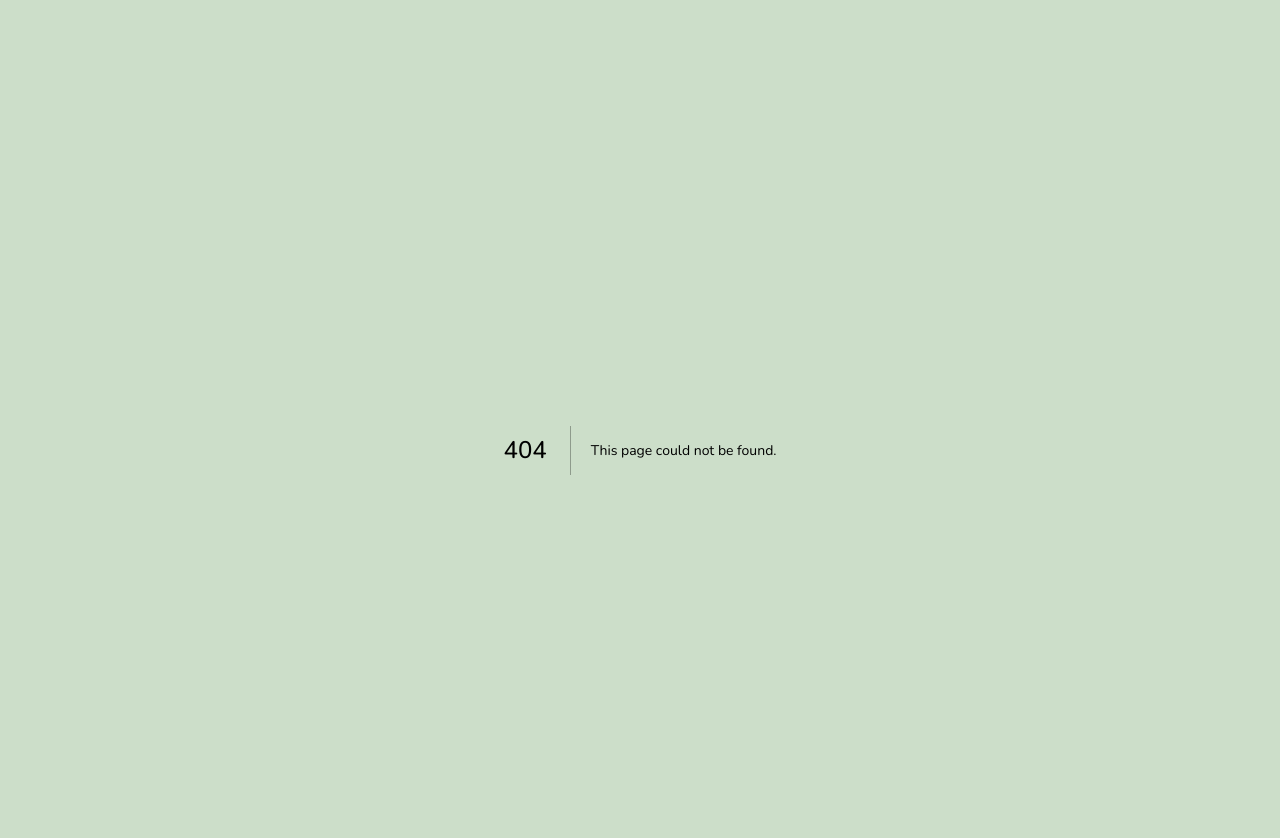
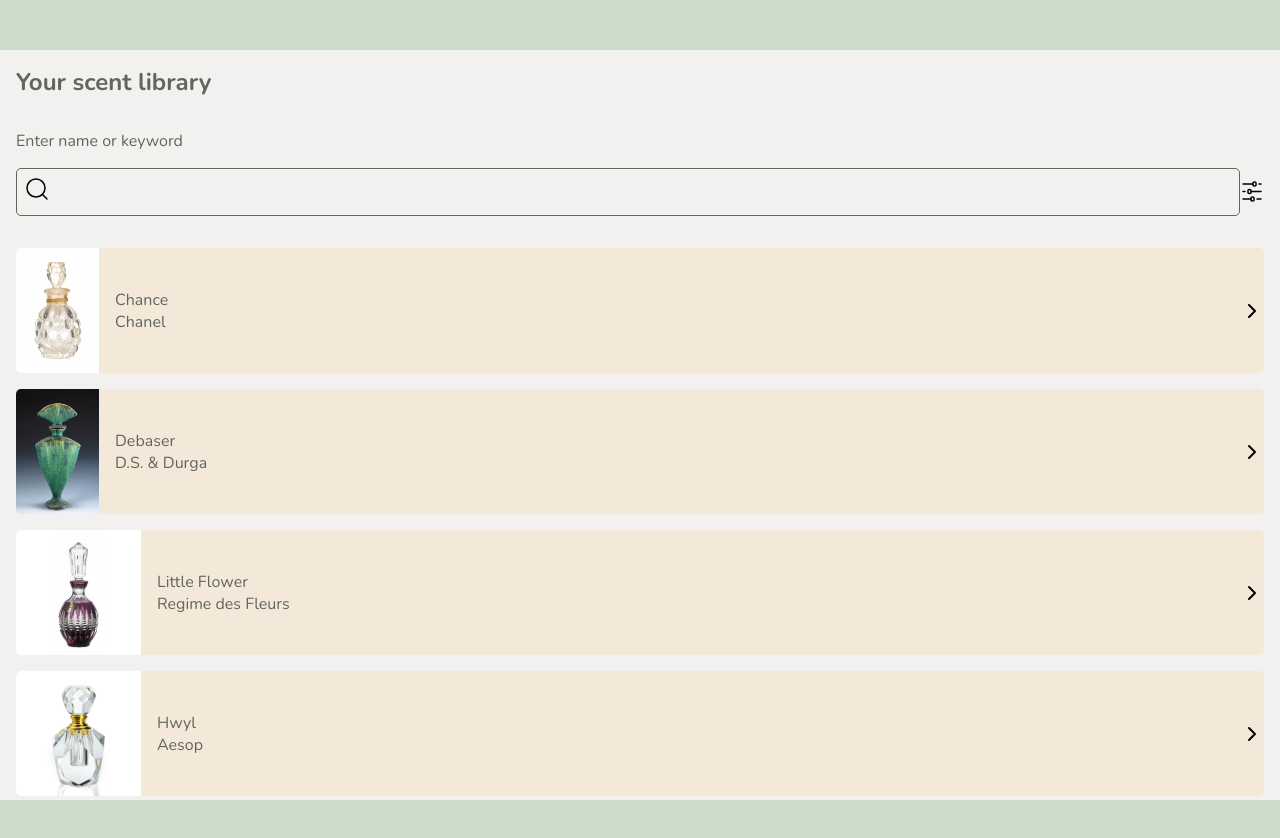
Before and after one commit to iamtimleonard/osme, a Next.js app: page /library in a window 1280 px wide. Before the commit this address had no page. Shown: the top 838 px of the page. After the commit the page ends 800 px from the top, so only its background shows below. Built offline with nearby package versions, Linux system fonts and the light colour scheme.

Commit message:
feat: library first pass

```diff
--- /dev/null
+++ b/app/library/library.module.css
@@ -0,0 +1,54 @@
+.container {
+  background-color: var(--main-white);
+  height: 100%;
+  overflow: scroll;
+}
+
+.header {
+  color: var(--medium-dark-gray);
+  margin: 1rem 0 2rem 1rem;
+}
+
+.searchBar {
+  display: flex;
+  flex-direction: column;
+  margin: 1rem;
+  color: var(--medium-dark-gray);
+}
+
+.formControl {
+  display: flex;
+  align-items: center;
+  margin: 1rem 0;
+}
+
+.searchIcon {
+  border: 1px solid var(--medium-dark-gray);
+  border-radius: 5px;
+  padding: 0.5rem;
+  flex-grow: 1;
+}
+
+.input {
+  margin: auto;
+  height: 50%;
+}
+
+.bottleImage {
+  border-radius: 5px 0 0 5px;
+}
+
+.row {
+  display: flex;
+  justify-content: space-between;
+  align-items: center;
+  background-color: var(--secondary-white);
+  margin: 1rem;
+  border-radius: 5px;
+}
+
+.title {
+  flex-grow: 1;
+  color: var(--medium-dark-gray);
+  margin: 0 1rem;
+}
--- /dev/null
+++ b/app/library/page.tsx
@@ -0,0 +1,185 @@
+import styles from "./library.module.css";
+import bottle1 from "../../public/bottle1.jpg";
+import bottle2 from "../../public/bottle2.jpg";
+import bottle3 from "../../public/bottle3.jpg";
+import bottle4 from "../../public/bottle4.jpg";
+import bottle5 from "../../public/bottle5.webp";
+import Image from "next/image";
+
+const LIBRARY = [
+  {
+    image: bottle1,
+    name: "Chance",
+    house: "Chanel",
+  },
+  {
+    image: bottle2,
+    name: "Debaser",
+    house: "D.S. & Durga",
+  },
+  {
+    image: bottle3,
+    name: "Little Flower",
+    house: "Regime des Fleurs",
+  },
+  {
+    image: bottle4,
+    name: "Hwyl",
+    house: "Aesop",
+  },
+  {
+    image: bottle5,
+    name: "Chance",
+    house: "Chanel",
+  },
+];
+
+const PreferenceHorizontalIcon = (props: React.SVGProps<SVGSVGElement>) => (
+  <svg
+    xmlns="http://www.w3.org/2000/svg"
+    viewBox="0 0 24 24"
+    width={24}
+    height={24}
+    color={"#000000"}
+    fill={"none"}
+    {...props}
+  >
+    <path
+      d="M13 4L3 4"
+      stroke="currentColor"
+      strokeWidth="1.5"
+      strokeLinecap="round"
+      strokeLinejoin="round"
+    />
+    <path
+      d="M11 19L3 19"
+      stroke="currentColor"
+      strokeWidth="1.5"
+      strokeLinecap="round"
+      strokeLinejoin="round"
+    />
+    <path
+      d="M21 19L17 19"
+      stroke="currentColor"
+      strokeWidth="1.5"
+      strokeLinecap="round"
+      strokeLinejoin="round"
+    />
+    <path
+      d="M21 11.5L11 11.5"
+      stroke="currentColor"
+      strokeWidth="1.5"
+      strokeLinecap="round"
+      strokeLinejoin="round"
+    />
+    <path
+      d="M21 4L19 4"
+      stroke="currentColor"
+      strokeWidth="1.5"
+      strokeLinecap="round"
+      strokeLinejoin="round"
+    />
+    <path
+      d="M5 11.5L3 11.5"
+      stroke="currentColor"
+      strokeWidth="1.5"
+      strokeLinecap="round"
+      strokeLinejoin="round"
+    />
+    <path
+      d="M14.5 2C14.9659 2 15.1989 2 15.3827 2.07612C15.6277 2.17761 15.8224 2.37229 15.9239 2.61732C16 2.80109 16 3.03406 16 3.5L16 4.5C16 4.96594 16 5.19891 15.9239 5.38268C15.8224 5.62771 15.6277 5.82239 15.3827 5.92388C15.1989 6 14.9659 6 14.5 6C14.0341 6 13.8011 6 13.6173 5.92388C13.3723 5.82239 13.1776 5.62771 13.0761 5.38268C13 5.19891 13 4.96594 13 4.5L13 3.5C13 3.03406 13 2.80109 13.0761 2.61732C13.1776 2.37229 13.3723 2.17761 13.6173 2.07612C13.8011 2 14.0341 2 14.5 2Z"
+      stroke="currentColor"
+      strokeWidth="1.5"
+      strokeLinecap="round"
+      strokeLinejoin="round"
+    />
+    <path
+      d="M12.5 17C12.9659 17 13.1989 17 13.3827 17.0761C13.6277 17.1776 13.8224 17.3723 13.9239 17.6173C14 17.8011 14 18.0341 14 18.5L14 19.5C14 19.9659 14 20.1989 13.9239 20.3827C13.8224 20.6277 13.6277 20.8224 13.3827 20.9239C13.1989 21 12.9659 21 12.5 21C12.0341 21 11.8011 21 11.6173 20.9239C11.3723 20.8224 11.1776 20.6277 11.0761 20.3827C11 20.1989 11 19.9659 11 19.5L11 18.5C11 18.0341 11 17.8011 11.0761 17.6173C11.1776 17.3723 11.3723 17.1776 11.6173 17.0761C11.8011 17 12.0341 17 12.5 17Z"
+      stroke="currentColor"
+      strokeWidth="1.5"
+      strokeLinecap="round"
+      strokeLinejoin="round"
+    />
+    <path
+      d="M9.5 9.5C9.96594 9.5 10.1989 9.5 10.3827 9.57612C10.6277 9.67761 10.8224 9.87229 10.9239 10.1173C11 10.3011 11 10.5341 11 11L11 12C11 12.4659 11 12.6989 10.9239 12.8827C10.8224 13.1277 10.6277 13.3224 10.3827 13.4239C10.1989 13.5 9.96594 13.5 9.5 13.5C9.03406 13.5 8.80109 13.5 8.61732 13.4239C8.37229 13.3224 8.17761 13.1277 8.07612 12.8827C8 12.6989 8 12.4659 8 12L8 11C8 10.5341 8 10.3011 8.07612 10.1173C8.17761 9.87229 8.37229 9.67761 8.61732 9.57612C8.80109 9.5 9.03406 9.5 9.5 9.5Z"
+      stroke="currentColor"
+      strokeWidth="1.5"
+      strokeLinecap="round"
+      strokeLinejoin="round"
+    />
+  </svg>
+);
+
+const Search01Icon = (props: React.SVGProps<SVGSVGElement>) => (
+  <svg
+    xmlns="http://www.w3.org/2000/svg"
+    viewBox="0 0 24 24"
+    width={24}
+    height={24}
+    color={"#000000"}
+    fill={"none"}
+    {...props}
+  >
+    <path
+      d="M17.5 17.5L22 22"
+      stroke="currentColor"
+      strokeWidth="1.5"
+      strokeLinecap="round"
+      strokeLinejoin="round"
+    />
+    <path
+      d="M20 11C20 6.02944 15.9706 2 11 2C6.02944 2 2 6.02944 2 11C2 15.9706 6.02944 20 11 20C15.9706 20 20 15.9706 20 11Z"
+      stroke="currentColor"
+      strokeWidth="1.5"
+      strokeLinejoin="round"
+    />
+  </svg>
+);
+
+export default function () {
+  return (
+    <main className={styles.container}>
+      <h2 className={styles.header}>Your scent library</h2>
+      <div className={styles.searchBar}>
+        <label htmlFor="search">Enter name or keyword</label>
+        <div className={styles.formControl}>
+          <div className={styles.searchIcon}>
+            <Search01Icon />
+            <input type="text" name="search" className={styles.input} />
+          </div>
+          <PreferenceHorizontalIcon />
+        </div>
+      </div>
+      <div className={styles.library}></div>
+      {LIBRARY.map(({ image, name, house }, idx) => (
+        <div className={styles.row} key={idx}>
+          <Image
+            src={image}
+            alt={`${name} by ${house}`}
+            height={125}
+            className={styles.bottleImage}
+          />
+          <div className={styles.title}>
+            <p>{name}</p>
+            <p>{house}</p>
+          </div>
+          <svg
+            width="24"
+            height="24"
+            viewBox="0 0 24 24"
+            fill="none"
+            xmlns="http://www.w3.org/2000/svg"
+          >
+            <path
+              d="M9 18l6-6-6-6"
+              stroke="black"
+              strokeWidth="2"
+              strokeLinecap="round"
+              strokeLinejoin="round"
+            />
+          </svg>
+        </div>
+      ))}
+    </main>
+  );
+}
--- a/app/page.tsx
+++ b/app/page.tsx
@@ -26,9 +26,9 @@
   return (
     <main className={styles.container}>
       <h4 className={styles.welcome}>Hello, Chelsea.</h4>
-      <ScentRow title="Your scent library" items={LIBRARY} />
-      <ScentRow title="Recently worn" items={SOTD} />
-      <ScentRow title="Wish list" items={WISHLIST} />
+      <ScentRow title="Your scent library" items={LIBRARY} link="/library" />
+      <ScentRow title="Recently worn" items={SOTD} link="" />
+      <ScentRow title="Wish list" items={WISHLIST} link="" />
     </main>
   );
 }
```
Also changed, not shown: app/ScentRow.tsx (+10 -2 lines).
